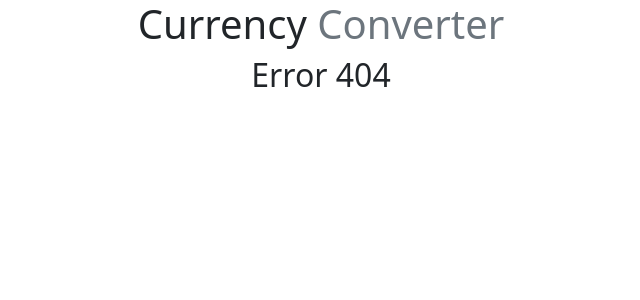
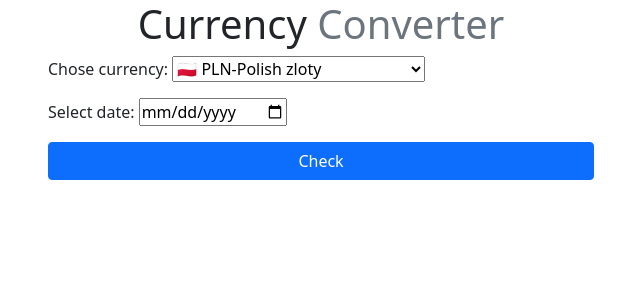
Before and after one commit to whit33y/pyth-currency-converter, a Flask app: page /date in a window 1280 px wide. Shown: the top 300 px of the page, without its empty margins (319-959 px from the left). Run offline with Flask 2, Linux system fonts and the light colour scheme; some libraries are stand-ins or nearby versions.

Commit message:
Added date, date_result for new functionality

```diff
--- a/app.py
+++ b/app.py
@@ -1,4 +1,4 @@
-from flask import Flask, redirect, render_template, request
+from flask import Flask, redirect, render_template, request, request_started
 import requests
 import datetime
 from forex_python.converter import CurrencyRates
@@ -9,6 +9,9 @@ app=Flask(__name__)
 def change_currency(currency_a, currency_b, how_much_money):
     a = c.get_rate(currency_a, currency_b) * how_much_money
     return a
+def change_date(currency_a, what_date):
+
+    a = c.get_rates(currency_a, what_date)
 def select_flag(currency_a):
     if currency_a=='PLN':
         a = "🇵🇱"
@@ -56,6 +59,14 @@ def index():
         return render_template('result.html', selected_date=selected_date, money=money, first_currency=first_currency, second_currency=second_currency, result=result, flag_a=flag_a, flag_b=flag_b, time_now=time_now)
     return render_template('index.html')
 
+@app.route('/date', methods=['GET', 'POST'])
+def render_date():
+    if request.method == 'POST':
+        chosen_currency = request.form.get('chosen_currency')
+        selected_date = request.form.get('date')
+        result_date = change_date(chosen_currency, selected_date)
+        return render_template('date_result.html',selected_date=selected_date, result_date=result_date)
+    return render_template('date.html')
 @app.errorhandler(404)
 def not_found(error):
     return render_template('error.html')
--- /dev/null
+++ b/templates/date.html
@@ -0,0 +1,34 @@
+{% extends'base.html'%}
+{% block main %}
+<div class="row">
+    <div class="col-6 offset-3">
+    <form action="" method="POST">
+        <div class="col mb-3">
+        <label for="chosen_currency">Chose currency:</label>
+        <select name="chosen_currency" id="" class="chosen_currency" required>
+            <option value="PLN">🇵🇱 PLN-Polish zloty</option>
+            <option value="EUR">🇪🇺 EUR-Euro</option>
+            <option value="USD">🇺🇸 USD-US Dollar</option>
+            <option value="GBP">🇬🇧 GBP-British pound</option>
+            <option value="CAD">🇨🇦 CAD-Canada dollar</option>
+            <option value="CNY">🇨🇳 CNY-China Yuan Renminb</option>
+            <option value="CHF">🇨🇭 CHF-Switzerland Franc</option>
+            <option value="DKK">🇩🇰 DKK-Denmark Krone</option>
+            <option value="SEK">🇸🇪 SEK-Sweden Krona</option>
+            <option value="IDR">🇮🇩 IDR-Indonesia Rupiah</option>
+            <option value="INR">🇮🇳 INR-India Rupee</option>
+            <option value="MXN">🇲🇽 MXN-Mexico Peso</option>
+            <option value="CZK">🇨🇿 CZK-Czech Republic Koruna</option>
+            <option value="JPY">🇯🇵 JPY-Japan Yen</option>
+            <option value="RUB" disabled>🇷🇺 RUB-Russia Ruble</option>
+        </select>
+    </div>
+    <div class="col mb-3">
+        <label for="selected_date">Select date: </label>
+        <input type="date" name="selected_date" min="1998-01-01">
+    </div>
+    <button class="btn btn-primary w-100">Check</button>
+</form>
+</div>
+</div>
+{% endblock%}
--- /dev/null
+++ b/templates/date_result.html
@@ -0,0 +1,4 @@
+{% extends 'base.html' %}
+{% block main %}
+{{result_date}}
+{% endblock%}
--- a/templates/index.html
+++ b/templates/index.html
@@ -1,7 +1,6 @@
 {% extends 'base.html' %}
 {% block main %}
 <div class="row">
-    <h2 class="text-center mb-5"></h2>
     <div class="col-6 offset-3">
     <form action="" method="POST">
         <div class="col mb-3">
@@ -48,10 +47,6 @@
             <option value="RUB" disabled>🇷🇺 RUB-Russia Ruble</option>
         </select>
     </div>
-    <div class="col mb-3">
-        <label for="date">Select date: </label>
-        <input type="date" name="date" min="1998-01-01">
-    </div>
         <button class="btn btn-primary w-100">Check</button>
     </form>
     </div>
--- a/templates/result.html
+++ b/templates/result.html
@@ -2,13 +2,12 @@
 {% block main %}
 <div class="card mb-3">
     <ul class="list-group list-group-flush">
-      <li class="list-group-item"><p class="text-center">On: {% if selected_date: %}{{selected_date}}{%else%}{{time_now}}{%endif%}</p><p class="text-center"> {{flag_a}}  for{{flag_b}}</p><p class="text-center">{{money}} {{first_currency}} for {{result}} {{second_currency}}</p></li>
+      <li class="list-group-item"><p class="text-center">On: {{time_now}}</p><p class="text-center"> {{flag_a}}  for{{flag_b}}</p><p class="text-center">{{money}} {{first_currency}} for {{result}} {{second_currency}}</p></li>
     </ul>
   </div>
   <div>
     <a href="/" class="text-light"><button class="btn btn-primary w-100">Go back</button></a>
 </div>
 <div>
-<p class="text-center">{{time_now}}</p>
 </div>
 {% endblock %}
```
